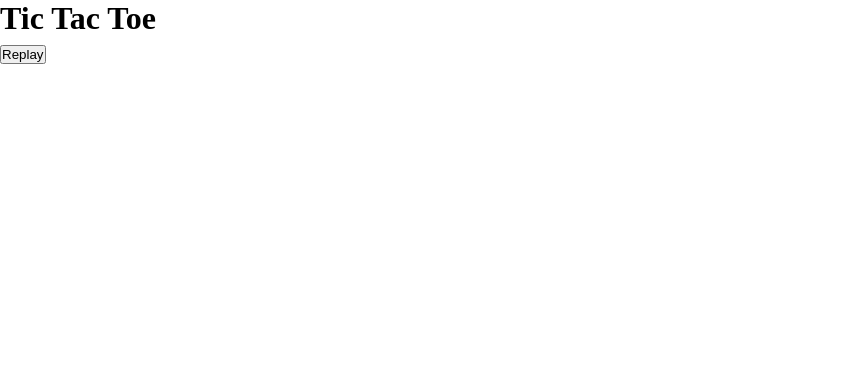
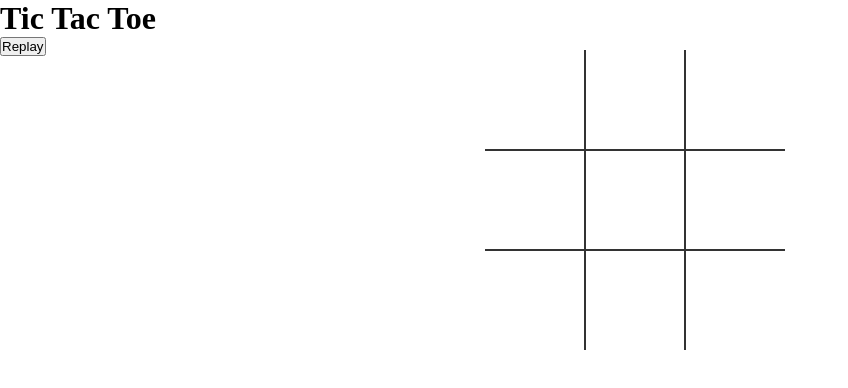
Before and after one commit to ionuser13/Platzi-Challenge, a website: page tictactoe/index.html in a window 1280 px wide. Shown: the whole page, without its empty margins (0-848 px from the left). Drawn offline with Linux system fonts and the light colour scheme.

Commit message:
applied styles for the new tictactoe

```diff
--- a/tictactoe/src/styles/styles.css
+++ b/tictactoe/src/styles/styles.css
@@ -1,8 +1,54 @@
 :root{
-
+    --border-color: #333;
+    --endgame-bg: rgba(205, 133, 63, 0.8);
+    --endgame-color: white;
 }
 * {
     margin: 0;
     padding: 0;
     box-sizing: border-box;
 }
+table {
+    border-collapse: collapse;
+    position: absolute;
+    left: 50%;
+    margin-left: -155px;
+    top: 50px;
+}
+table tr:first-child td {
+    border-top: 0;
+}
+table tr:last-child td {
+    border-bottom: 0;
+}
+table tr td:first-child {
+    border-left: 0;
+}
+table tr td:last-child {
+    border-right: 0;
+}
+td {
+    border: 2px solid var(--border-color);
+    height: 100px;
+    width: 100px;
+    text-align: center;
+    vertical-align: middle;
+    font-family: "Comic Sans MS", cursive, sans-serif;
+    font-size: 70px;
+    cursor: pointer;
+}
+.endgame {
+    display: none;
+    width: 200px;
+    top: 120px;
+    background-color: var(--endgame-bg);
+    position: absolute;
+    left: 50%;
+    margin-left: -100px;
+    padding-top: 50px;
+    padding-bottom: 50px;
+    text-align: center;
+    border-radius: 5px;
+    color: var(--endgame-color);
+    font-size: 2rem;
+}
```
